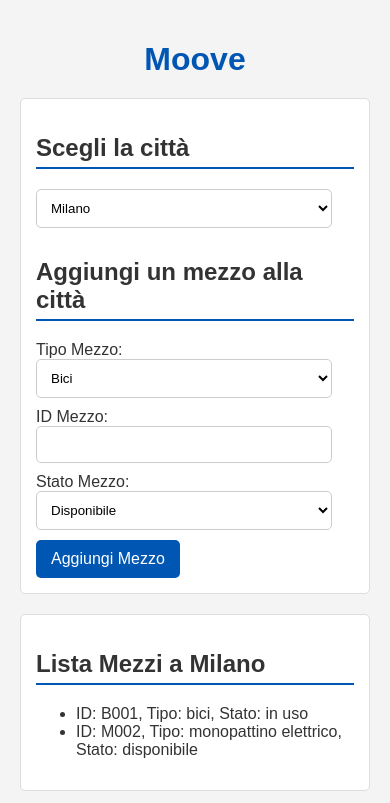
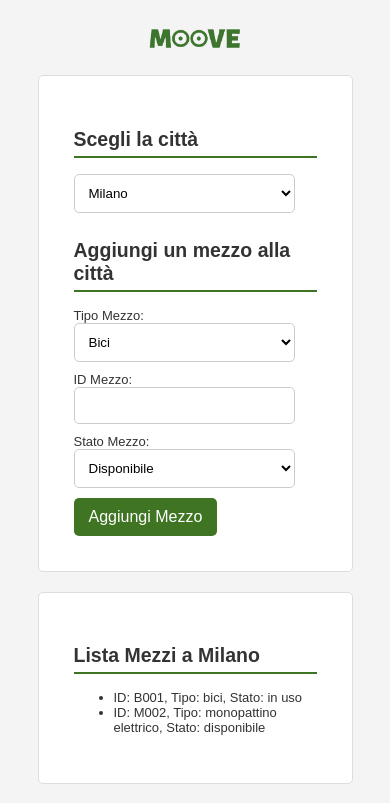
Before and after one commit to valetm-92/moove, a plain HTML site: page index.html in a window 390 px wide. Shown: the top 803 px of the page. Drawn offline with Linux system fonts and the light colour scheme.

Commit message:
aggiunto logo e sistemata la parte responsive

```diff
--- a/app.js
+++ b/app.js
@@ -82,6 +82,14 @@ var Citta = /** @class */ (function () {
     return Citta;
 }());
 document.addEventListener('DOMContentLoaded', function () {
+    var sezioneMilano = document.getElementById('sezioneMilano');
+    if (sezioneMilano) {
+        // Ora puoi accedere a sezioneMilano.style senza preoccuparti di null
+        sezioneMilano.style.backgroundColor = 'none';
+    }
+    else {
+        console.error('Elemento con ID "sezioneMilano" non trovato.');
+    }
     var milano = new Citta("Milano");
     var roma = new Citta("Roma");
     // Aggiunta dei mezzi
--- a/index.html
+++ b/index.html
@@ -5,10 +5,10 @@
     <meta name="viewport" content="width=device-width, initial-scale=1.0">
     <title>Moove</title>
     <link rel="stylesheet" href="style.css">
+    <link rel="icon" href="img/favicon.ico" type="image/x-icon">
 </head>
 <body>
-    <div>
-    <h1>Moove</h1>
+    <img src="img/logo.png" class="logo" alt="Moove">
 
     <div class="form-section">
         <h2>Scegli la città</h2>
@@ -62,7 +62,6 @@
             <button id="chiudiPopUp">Chiudi</button>
         </div>
     </div>
-</div>
 
     <script src="app.js"></script>
 </body>
--- a/style.css
+++ b/style.css
@@ -1,30 +1,42 @@
-/* Stile di base per l'interfaccia utente di Moove */
 body {
-    font-family: Arial, sans-serif;
+    font-family: Poppins, sans-serif;
     background-color: #f4f4f4;
     color: #333;
     margin: 0;
     padding: 20px;
 }
 
-h1 {
-    color: #0056b3;
-    text-align: center;
+.logo {
+    width: 30%;
+    height: auto;
+    display: block;
+    margin: auto;
     margin-bottom: 20px;
 }
 
 h2 {
     color: #333;
-    border-bottom: 2px solid #0056b3;
+    border-bottom: 2px solid #3e7422;
     padding-bottom: 5px;
+}
+
+.form-section {
+    box-sizing: border-box;
+    width: 650px;
 }
 
 .form-section, .list-section {
     background-color: #fff;
     border: 1px solid #ddd;
     border-radius: 5px;
-    padding: 15px;
+    padding: 35px;
+    margin: auto;
     margin-bottom: 20px;
+}
+
+.list-section {
+    box-sizing: border-box;
+    width: 650px;
 }
 
 input[type="text"] {
@@ -38,7 +50,7 @@ input[type="text"] {
 
 button {
     padding: 10px 15px;
-    background-color: #0056b3;
+    background-color: #3e7422;
     color: #fff;
     border: none;
     border-radius: 5px;
@@ -47,7 +59,7 @@ button {
 }
 
 button:hover {
-    background-color: #004494;
+    background-color: #3e7422;
 }
 
 #listaMezzi {
@@ -96,3 +108,12 @@ select {
     border-radius: 5px;
     box-shadow: 0 0 10px rgba(0, 0, 0, 0.2);
 }
+
+@media (max-width: 600px) {
+    .form-section, .list-section {
+        width: 90%;
+        max-width: none;
+        margin-bottom: 20px;
+        font-size: small;
+    }
+}
```
Also changed, not shown: img/favicon.ico (added), img/logo.png (added), 1 other file.
